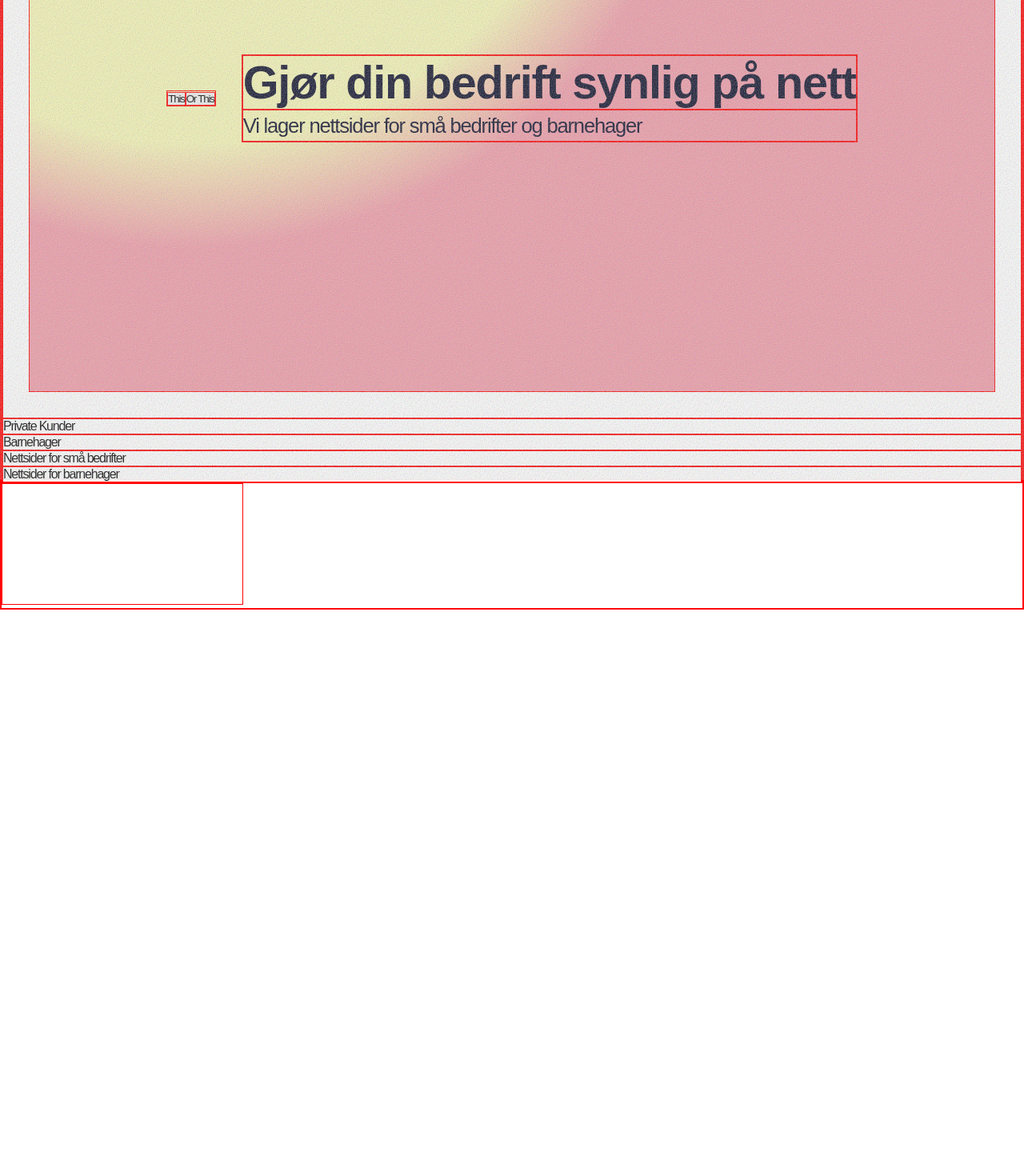
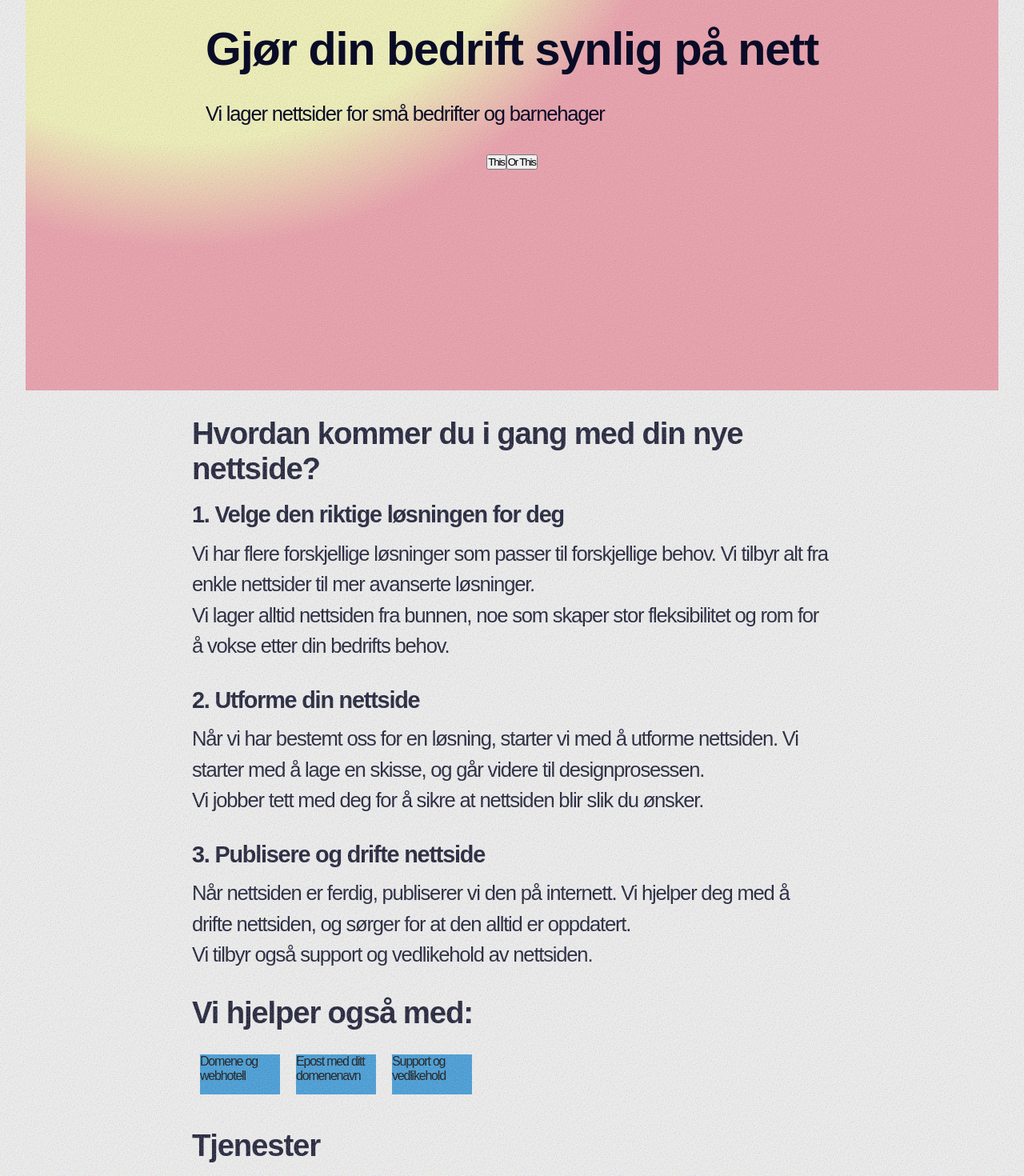
Before and after one commit to sitsae/verk, a React (Vite) app: page / in a window 1280 px wide. Shown: the part 280-1750 px from the top of the page at 80% size. Before the commit the page ends 1042 px from the top, so only its background shows below. Built offline with nearby package versions, Linux system fonts and the light colour scheme.

Commit message:
add process steps

```diff
--- a/index.html
+++ b/index.html
@@ -8,11 +8,11 @@
   </head>
   <body>
     <div id="root"></div>
+    <svg xmlns="http://www.w3.org/2000/svg">
+      <filter id="grainy">
+        <feTurbulence type="fractalNoise" baseFrequency="0.65" />
+      </filter>
+    </svg>
     <script type="module" src="/src/main.tsx"></script>
   </body>
-  <svg xmlns="http://www.w3.org/2000/svg">
-    <filter id="grainy">
-      <feTurbulence type="fractalNoise" baseFrequency="0.75" />
-    </filter>
-  </svg>
 </html>
--- a/src/assets/globalStyles.css
+++ b/src/assets/globalStyles.css
@@ -4,21 +4,39 @@
   box-sizing: border-box;
   font-family: "nunito", sans-serif;
   letter-spacing: -1.2px;
-  border: 1px solid red;
+  /* border: 1px solid red; */
 }
 p {
   font-size: 1.6rem;
   line-height: 1.5;
-  z-index: 10;
+  z-index: 2;
   color: rgb(10, 12, 39);
+}
+h3 {
+  font-size: 1.8rem;
+  z-index: 2;
+  color: rgb(10, 12, 39);
+  margin-bottom: 0.8rem;
+}
+h2 {
+  font-size: 2.4rem;
+  z-index: 2;
+  color: rgb(10, 12, 39);
+  margin-bottom: 1.2rem;
 }
 h1 {
   font-size: 3.6rem;
-  z-index: 10;
+  z-index: 2;
   color: rgb(10, 12, 39);
+  margin-bottom: 1.8rem;
 }
-body::before,
-body::after {
+body {
+  background: #f5f5f5;
+  overflow-x: hidden;
+  position: relative;
+  z-index: 2;
+}
+body::before {
   content: "";
   position: absolute;
   top: 0;
@@ -26,10 +44,59 @@ body::after {
   width: 100%;
   height: 100%;
   pointer-events: none;
-  z-index: 9999;
-  opacity: 0.55;
+  z-index: 1;
+  opacity: 0.45;
 }
 body::before {
   background: black;
   filter: url(#grainy);
 }
+
+section {
+  max-width: 1200px;
+  margin: 0 auto;
+}
+
+#logo:hover {
+  transform: scale(1.05);
+  z-index: 2;
+  transition: transform 0.3s ease-in-out, z-index 0.3s ease-in-out;
+}
+
+#process-wrapper,
+#services-wrapper {
+  max-width: 800px;
+  margin: 0 auto;
+}
+.process-section,
+.step {
+  margin-bottom: 2rem;
+}
+
+#helpful li {
+  display: inline-block; /* Ensures the list items are in a row */
+  width: 100px; /* Set the width of each rectangle */
+  height: 50px; /* Set the height of each rectangle */
+  margin: 10px; /* Add spacing between rectangles */
+  background-color: #3498db; /* Set the background color */
+  opacity: 0; /* Start with opacity 0 */
+  transform: translateX(100%); /* Start off-screen to the right */
+  animation: slideIn 1s ease-in-out forwards; /* Apply animation */
+}
+
+#helpful li:nth-child(2) {
+  animation-delay: 0.2s; /* Add delay for the second rectangle */
+}
+
+#helpful li:nth-child(3) {
+  animation-delay: 0.4s; /* Add delay for the third rectangle */
+}
+
+/* Add more nth-child rules if you have more rectangles */
+
+@keyframes slideIn {
+  to {
+    opacity: 1; /* Fade in */
+    transform: translateX(0); /* Move to original position */
+  }
+}
--- a/src/components/Hero.tsx
+++ b/src/components/Hero.tsx
@@ -2,6 +2,7 @@
 // Skal også inneholde en logo
 
 import Logo from "../assets/img/Logo.png";
+
 export default function Hero() {
   const style: any = {
     wrapper: {
@@ -21,7 +22,7 @@ export default function Hero() {
       listStyle: "none",
       gap: "1rem",
     },
-    buttons: {},
+    buttons: { zIndex: 2 },
     img: {
       position: "fixed",
       top: "0%",
@@ -29,11 +30,12 @@ export default function Hero() {
       padding: "3rem",
       width: "300px",
     },
-    textWrapper: {},
+    textWrapper: { zIndex: 2 },
     h1: {},
     p: {},
     hero: {
       display: "flex",
+      flexDirection: "column",
       justifyContent: "center",
       alignItems: "center",
       height: "100%",
@@ -59,14 +61,15 @@ export default function Hero() {
               </a>
             </ul>
           </div>
-          <img src={Logo} alt="Logo" style={style.img} />
+          <img src={Logo} alt="Logo" style={style.img} id="logo" />
+
+          <div style={style.textWrapper}>
+            <h1>Gjør din bedrift synlig på nett</h1>
+            <p>Vi lager nettsider for små bedrifter og barnehager</p>
+          </div>
           <div style={style.buttons}>
             <button>This</button>
             <button>Or This</button>
-          </div>
-          <div style={style.textWrapper}>
-            <h1>Gjør din bedrift synlig på nett</h1>
-            <p>Vi lager nettsider for små bedrifter og barnehager</p>
           </div>
         </div>
       </div>
--- /dev/null
+++ b/src/components/Process.tsx
@@ -0,0 +1,55 @@
+export default function Process() {
+  return (
+    <section id="process">
+      <div id="process-wrapper">
+        <div className="process-section">
+          <div id="process-header">
+            <h2>Hvordan kommer du i gang med din nye nettside?</h2>
+          </div>
+          <div className="step">
+            <h3>1. Velge den riktige løsningen for deg</h3>
+            <p>
+              Vi har flere forskjellige løsninger som passer til forskjellige
+              behov. Vi tilbyr alt fra enkle nettsider til mer avanserte
+              løsninger.
+            </p>
+            <p>
+              Vi lager alltid nettsiden fra bunnen, noe som skaper stor
+              fleksibilitet og rom for å vokse etter din bedrifts behov.
+            </p>
+          </div>
+          <div className="step">
+            <h3>2. Utforme din nettside</h3>
+            <p>
+              Når vi har bestemt oss for en løsning, starter vi med å utforme
+              nettsiden. Vi starter med å lage en skisse, og går videre til
+              designprosessen.
+            </p>
+            <p>
+              Vi jobber tett med deg for å sikre at nettsiden blir slik du
+              ønsker.
+            </p>
+          </div>
+          <div className="step">
+            <h3>3. Publisere og drifte nettside</h3>
+            <p>
+              Når nettsiden er ferdig, publiserer vi den på internett. Vi
+              hjelper deg med å drifte nettsiden, og sørger for at den alltid er
+              oppdatert.
+            </p>
+            <p>Vi tilbyr også support og vedlikehold av nettsiden.</p>
+          </div>
+        </div>
+        <div id="helpful" className="process-section">
+          {/* Få på en intersectObserver på denne */}
+          <h2>Vi hjelper også med:</h2>
+          <ul>
+            <li>Domene og webhotell</li>
+            <li>Epost med ditt domenenavn</li>
+            <li>Support og vedlikehold</li>
+          </ul>
+        </div>
+      </div>
+    </section>
+  );
+}
--- a/src/components/Services.tsx
+++ b/src/components/Services.tsx
@@ -1,8 +1,12 @@
 export default function Services() {
   return (
-    <>
-      <div>Private Kunder</div>
-      <div>Barnehager</div>
-    </>
+    <section id="services">
+      <div id="services-wrapper">
+        <h2>Tjenester</h2>
+        <div>Private Kunder</div>
+
+        <div>Barnehager</div>
+      </div>
+    </section>
   );
 }
--- a/src/pages/Landing.tsx
+++ b/src/pages/Landing.tsx
@@ -2,11 +2,13 @@ import Hero from "../components/Hero";
 import PrivatNettsideSection from "../components/PrivatNettsideSection";
 import Services from "../components/Services";
 import SmaaSiderSection from "../components/SmaaSiderSection";
+import Process from "../components/Process";
 
 export default function Landing() {
   return (
     <>
       <Hero />
+      <Process />
       {/* prosess (1. velge den riktige løsningen for deg, 2. Utforme din nettside 3. publisere og drifte nettside.)*/}
       <Services />
       {/* refearanse */}
```
Also changed, not shown: src/assets/img/grainy.svg.
